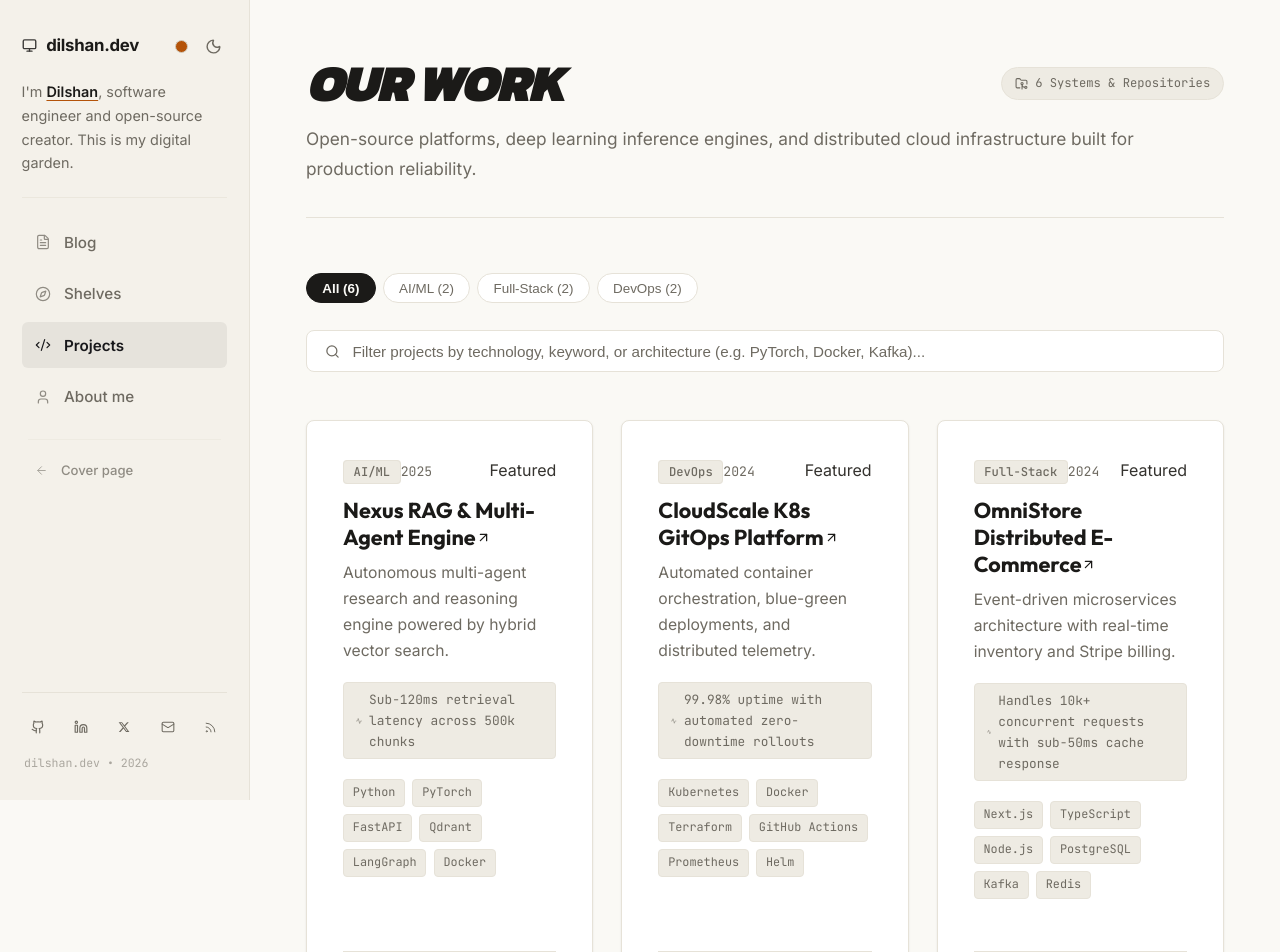
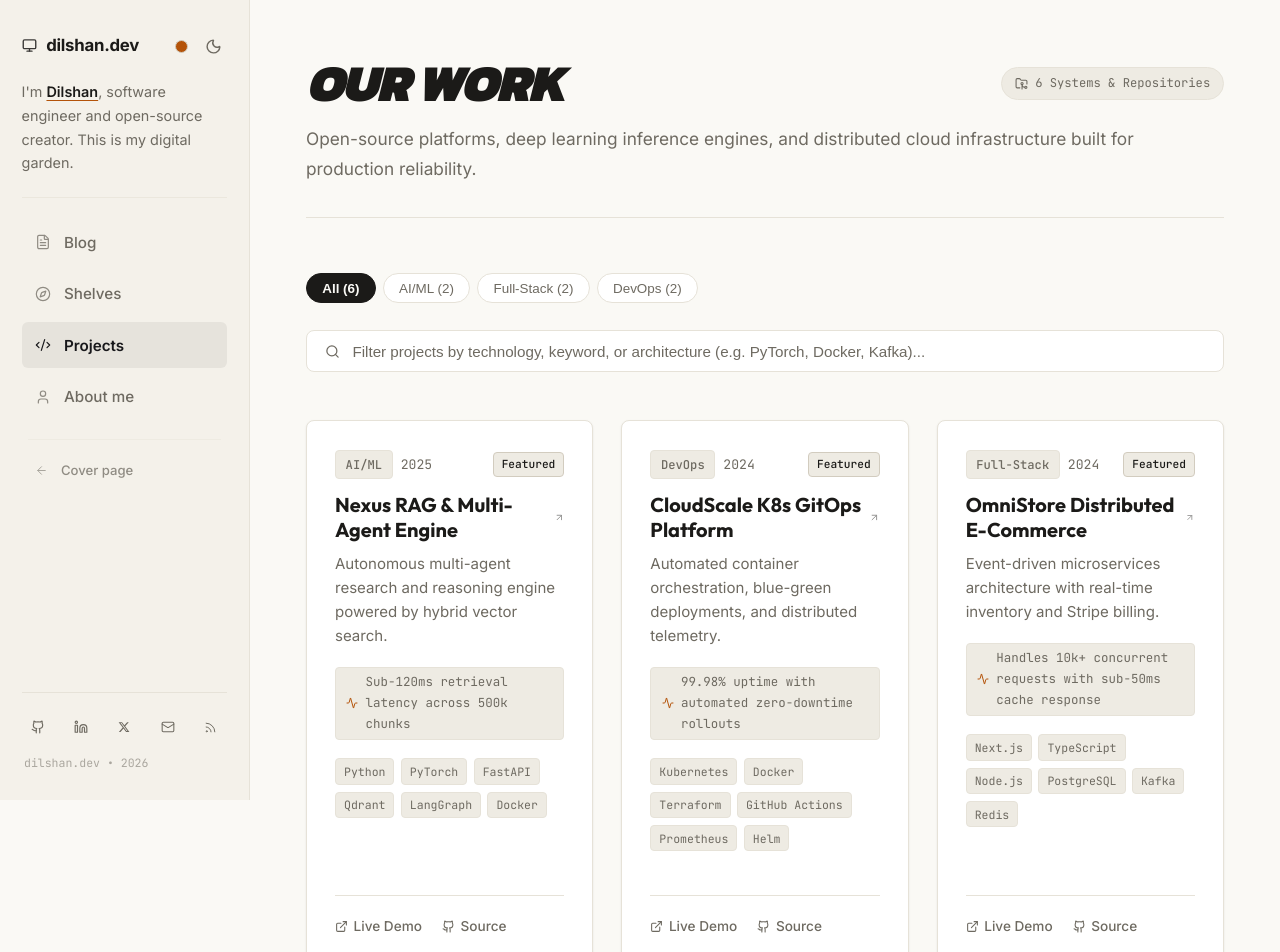
Before and after one commit to dilshandevxx/dilshan-personal-portfolio, a Next.js app: page /projects in a window 1280 px wide. Shown: the top 952 px of the page. Built offline with nearby package versions, Linux system fonts and the light colour scheme.

Commit message:
first commit

```diff
--- a/src/app/globals.css
+++ b/src/app/globals.css
@@ -807,23 +807,28 @@ code, pre, kbd {
 
 .project-editorial-card {
   background-color: var(--color-background-card);
-  border: 1px solid var(--color-border-card);
+  border: 1px solid var(--color-border);
   border-radius: var(--border-radius);
-  padding: 2.25rem;
+  padding: 1.85rem 1.75rem 1.65rem;
   display: flex;
   flex-direction: column;
   justify-content: space-between;
-  gap: 1.75rem;
+  gap: 1.5rem;
   box-shadow: var(--card-shadow);
   transition: all var(--transition);
   position: relative;
-  overflow: hidden;
 }
 
 .project-editorial-card:hover {
   border-color: var(--color-border-emphasized);
   background-color: var(--color-background-card-hover);
+  transform: translateY(-2px);
   box-shadow: var(--card-shadow-hover);
+}
+
+.project-card-top-content {
+  display: flex;
+  flex-direction: column;
 }
 
 .project-card-meta-row {
@@ -831,6 +836,23 @@ code, pre, kbd {
   align-items: center;
   justify-content: space-between;
   margin-bottom: 0.85rem;
+}
+
+.project-card-meta-left {
+  display: flex;
+  align-items: center;
+  gap: 0.5rem;
+}
+
+.project-card-featured-badge {
+  font-family: var(--font-mono);
+  font-size: 0.7rem;
+  color: var(--color-text-emphasized);
+  border: 1px solid var(--color-border-emphasized);
+  background-color: var(--color-background-tag);
+  padding: 0.15rem 0.5rem;
+  border-radius: 4px;
+  font-weight: 500;
 }
 
 .project-card-badge {
@@ -851,16 +873,39 @@ code, pre, kbd {
 }
 
 .project-card-title {
-  font-size: 1.35rem;
+  font-size: 1.25rem;
   font-weight: 700;
   color: var(--color-text-emphasized);
   margin-bottom: 0.6rem;
 }
 
+.project-card-title-link {
+  color: inherit;
+  display: inline-flex;
+  align-items: center;
+  gap: 0.35rem;
+  transition: color var(--transition);
+}
+
+.project-card-arrow {
+  opacity: 0.5;
+  transition: transform var(--transition), opacity var(--transition);
+}
+
+.project-editorial-card:hover .project-card-arrow {
+  opacity: 1;
+  transform: translate(2px, -2px);
+  color: var(--color-primary);
+}
+
+.project-editorial-card:hover .project-card-title-link {
+  color: var(--color-primary);
+}
+
 .project-card-tagline {
-  font-size: 0.98rem;
-  color: var(--color-text-muted);
-  line-height: 1.65;
+  font-size: 0.94rem;
+  color: var(--color-text-muted);
+  line-height: 1.6;
   margin-bottom: 1.15rem;
 }
 
@@ -869,26 +914,31 @@ code, pre, kbd {
   align-items: center;
   gap: 0.45rem;
   font-family: var(--font-mono);
-  font-size: 0.8rem;
+  font-size: 0.78rem;
   color: var(--color-text-muted);
   background-color: var(--color-background-tag);
-  padding: 0.35rem 0.75rem;
+  padding: 0.3rem 0.65rem;
   border-radius: 4px;
   border: 1px solid var(--color-border);
+  margin-bottom: 1.15rem;
+}
+
+.project-metrics-icon {
+  flex-shrink: 0;
+  color: var(--color-primary);
+}
+
+.project-card-tags {
+  display: flex;
+  flex-wrap: wrap;
+  gap: 0.4rem;
   margin-bottom: 1.25rem;
 }
 
-.project-card-tags {
-  display: flex;
-  flex-wrap: wrap;
-  gap: 0.45rem;
-  margin-bottom: 1.5rem;
-}
-
 .project-card-tag {
   font-family: var(--font-mono);
-  font-size: 0.74rem;
-  padding: 0.2rem 0.55rem;
+  font-size: 0.72rem;
+  padding: 0.18rem 0.5rem;
   border-radius: 4px;
   background-color: var(--color-background-tag);
   border: 1px solid var(--color-border);
@@ -904,22 +954,22 @@ code, pre, kbd {
 .project-card-actions {
   display: flex;
   align-items: center;
-  gap: 1.5rem;
-  font-size: 0.88rem;
-  font-weight: 600;
-  padding-top: 1.25rem;
+  gap: 1.25rem;
+  font-size: 0.85rem;
+  font-weight: 500;
+  padding-top: 1.15rem;
   border-top: 1px solid var(--color-border);
 }
 
-.project-card-actions a {
+.project-action-link {
   display: inline-flex;
   align-items: center;
   gap: 0.35rem;
-  color: var(--color-text-emphasized);
+  color: var(--color-text-muted);
   transition: color var(--transition);
 }
 
-.project-card-actions a:hover {
+.project-action-link:hover {
   color: var(--color-primary);
 }
 
```
